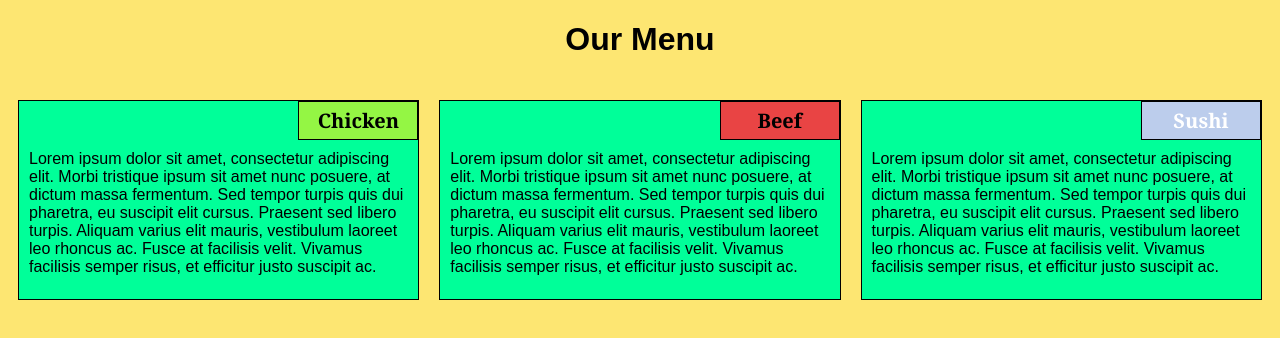
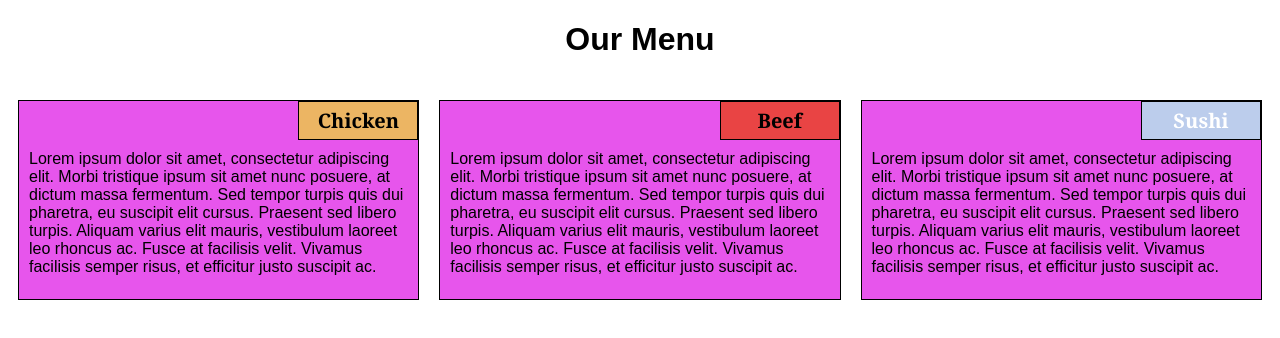
Before and after one commit to abhilashgahankari/Coursera-Web-JHU-Assignments, a plain HTML site: page module2_solution/index.html in a window 1280 px wide. Drawn offline with Linux system fonts and the light colour scheme.

Commit message:
Module 2 solution update

```diff
--- a/module2_solution/css/index.css
+++ b/module2_solution/css/index.css
@@ -8,10 +8,6 @@ h1 {
   font-family: Brushstroke, fantasy;
   color: #000000;
   text-align: center;
-}
-
-body {
-  background-color: #fde672;
 }
 
 p {
@@ -30,7 +26,7 @@ p {
 
 section {
   border: 1px solid black;
-  background-color: #00ff99;
+  background-color: #e755ec;
   width: 100%;
   height: 200px;
   font-family: Arial, Helvetica, sans-serif;
@@ -86,8 +82,6 @@ section {
   width: 100%;
 }
 
-/* Desktop view */
-
 @media (min-width: 992px) {
   .col-lg-1,
   .col-lg-2,
@@ -141,8 +135,6 @@ section {
     width: 100%;
   }
 }
-
-/* Tablet view */
 
 @media (min-width: 768px) and (max-width: 991px) {
   .col-md-1,
@@ -198,8 +190,6 @@ section {
   }
 }
 
-/* Mobile view */
-
 @media (max-width: 768px) {
   .col-sm-1,
   .col-sm-2,
```
Also changed, not shown: module2_solution/index.html (+0 -2 lines).
